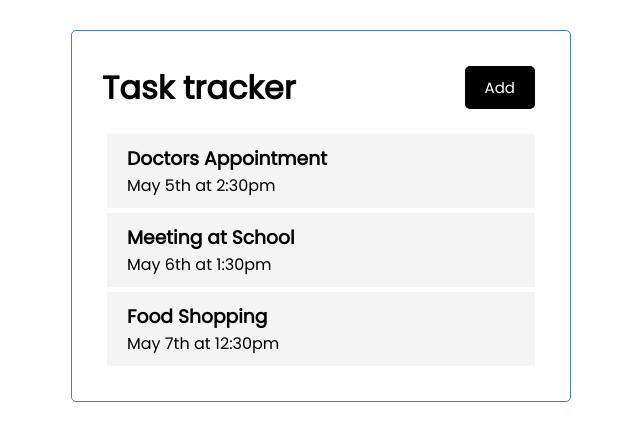
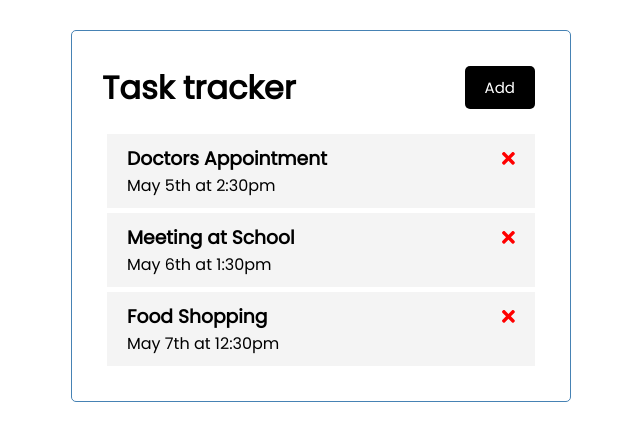
Before and after one commit to Pixlerfrost/angular-list-tracker, an Angular app: page / in a window 1280 px wide. Shown: the top 440 px of the page, without its empty margins (319-959 px from the left). Built offline with nearby package versions, Linux system fonts and the light colour scheme.

Commit message:
ngstyles and icons

```diff
--- a/src/app/components/task-item/task-item.component.html
+++ b/src/app/components/task-item/task-item.component.html
@@ -1,8 +1,7 @@
 <div class="task">
   <h3>
     {{ task.text }}
+    <fa-icon [ngStyle]="{ color: 'red' }" [icon]="faTimes"></fa-icon>
   </h3>
-  <p>
-    {{ task.day }}
-  </p>
+  <p>{{ task.day }}</p>
 </div>
--- a/src/app/components/task-item/task-item.component.ts
+++ b/src/app/components/task-item/task-item.component.ts
@@ -1,5 +1,5 @@
 import { Component, OnInit, Input } from '@angular/core';
-import { Task } from '../../Task';
+import { faTimes } from '@fortawesome/free-solid-svg-icons';
 
 @Component({
   selector: 'app-task-item',
@@ -8,6 +8,7 @@
 })
 export class TaskItemComponent implements OnInit {
   constructor() { }
+  faTimes = faTimes
 
   @Input() task: any;
 
```
